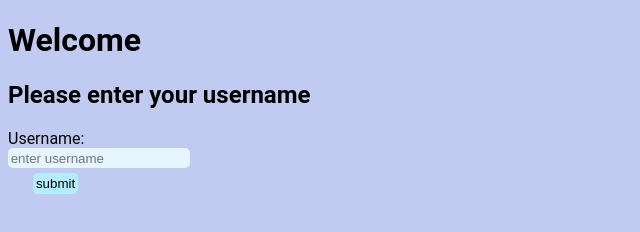
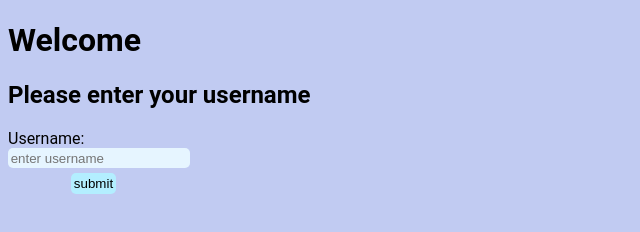
Before and after one commit to GoldenBurritoCode/mijn-first-site, a plain HTML site: page index.html in a window 1280 px wide. Shown: the whole page, without its empty margins (0-640 px from the left). Drawn offline with Linux system fonts and the light colour scheme.

Commit message:
v1.31 (made the button a little more right)

```diff
--- a/style.css
+++ b/style.css
@@ -6,7 +6,7 @@
     padding: 0.2em;
     cursor: pointer;
     margin: 5px;
-    margin-left: 2%;
+    margin-left: 5%;
 }
 #mySubmit:hover{
     background-color: hsl(190, 100%, 76%);
```
